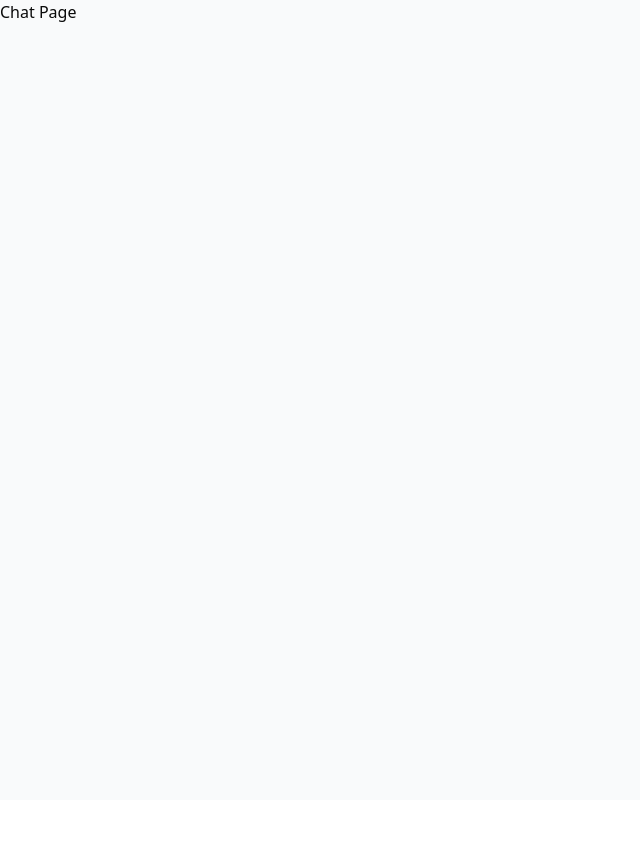
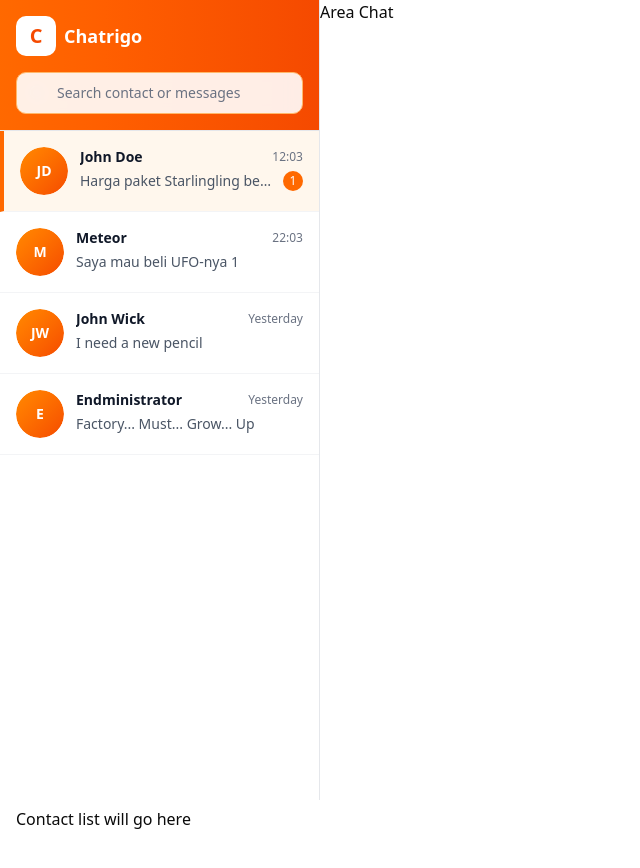
Before and after one commit to KnoWingFly/miniclonechatrigo, a Next.js app: page /chat in a window 1280 px wide. Shown: the top 868 px of the page, without its empty margins (0-640 px from the left). Before the commit the page ends 800 px from the top, so only its background shows below. Built offline with nearby package versions, Linux system fonts and the light colour scheme.

Commit message:
feat: implement contact list with active state indicator (dummy)

```diff
--- a/app/chat/page.tsx
+++ b/app/chat/page.tsx
@@ -1,16 +1,22 @@
-'use client';
+"use client";
 
-import {useState} from 'react';
+import { useState } from "react";
 import {
-    Send, Menu, Search,
-    Check, CheckCheck, MoreVertical,
-    Phone, Video, Smile
-} from 'lucide-react'
+  Send,
+  Menu,
+  Search,
+  Check,
+  CheckCheck,
+  MoreVertical,
+  Phone,
+  Video,
+  Smile,
+} from "lucide-react";
 
-import { Avatar, AvatarFallback, AvatarImage } from '@/components/ui/avatar';
+import { Avatar, AvatarFallback, AvatarImage } from "@/components/ui/avatar";
 
 // TS interface
-interface Contact{
+interface Contact {
   id: string;
   name: string;
   avatar?: string;
@@ -31,107 +37,201 @@
 // DUMMY DATA
 const dummyContacts: Contact[] = [
   {
-    id: '1',
-    name: 'John Doe',
-    avatar: '',
-    lastMessage: 'Harga paket Starlingling berapa yah ?',
-    timestamp: '12:03',
-    unreadCount: 2,
+    id: "1",
+    name: "John Doe",
+    avatar: "",
+    lastMessage: "Harga paket Starlingling berapa yah ?",
+    timestamp: "12:03",
+    unreadCount: 1,
   },
   {
-    id: '2',
-    name: 'Meteor',
-    avatar: '',
-    lastMessage: 'Saya mau beli UFO-nya 1',
-    timestamp: '22:03',
+    id: "2",
+    name: "Meteor",
+    avatar: "",
+    lastMessage: "Saya mau beli UFO-nya 1",
+    timestamp: "22:03",
   },
   {
-    id: '3',
-    name: 'John Wick',
-    avatar: '',
-    lastMessage: 'I need a new pencil',
-    timestamp: 'Yesterday',
+    id: "3",
+    name: "John Wick",
+    avatar: "",
+    lastMessage: "I need a new pencil",
+    timestamp: "Yesterday",
   },
   {
-    id: '4',
-    name: 'Endministrator',
-    avatar: '',
-    lastMessage: 'Factory... Must... Grow... Up',
-    timestamp: 'Yesterday',
+    id: "4",
+    name: "Endministrator",
+    avatar: "",
+    lastMessage: "Factory... Must... Grow... Up",
+    timestamp: "Yesterday",
   },
 ];
 
 const dummyMessages: Message[] = [
   {
-    id: '1',
-    senderId: '1',
-    senderName: 'John Doe',
-    content: 'Pagi, saya mau bertanya',
-    timestamp: '10:45',
+    id: "1",
+    senderId: "1",
+    senderName: "John Doe",
+    content: "Pagi, saya mau bertanya",
+    timestamp: "10:45",
     isRead: true,
     isDelivered: true,
   },
   {
-    id: '1',
-    senderId: 'me',
-    senderName: 'You',
-    content: 'Siang, ada yang bisa saya bantu',
-    timestamp: '12:00',
+    id: "1",
+    senderId: "me",
+    senderName: "You",
+    content: "Siang, ada yang bisa saya bantu",
+    timestamp: "12:00",
     isRead: true,
     isDelivered: true,
   },
   {
-    id: '1',
-    senderId: '1',
-    senderName: 'John Doe',
-    content: 'Harga paket Starlingling berapa yah ?',
-    timestamp: '12:03',
+    id: "1",
+    senderId: "1",
+    senderName: "John Doe",
+    content: "Harga paket Starlingling berapa yah ?",
+    timestamp: "12:03",
     isRead: false,
     isDelivered: true,
   },
   {
-    id: '2',
-    senderId: '2',
-    senderName: 'Meteor',
-    content: 'Saya mau beli ufonya 1',
-    timestamp: '22:03',
+    id: "2",
+    senderId: "2",
+    senderName: "Meteor",
+    content: "Saya mau beli ufonya 1",
+    timestamp: "22:03",
     isRead: true,
     isDelivered: true,
   },
   {
-    id: '3',
-    senderId: '3',
-    senderName: 'John Wick',
-    content: 'I need a new pencil',
-    timestamp: 'Yesterday',
+    id: "3",
+    senderId: "3",
+    senderName: "John Wick",
+    content: "I need a new pencil",
+    timestamp: "Yesterday",
     isRead: true,
     isDelivered: true,
   },
   {
-    id: '3',
-    senderId: 'me',
-    senderName: 'You',
-    content: 'Which one ?',
-    timestamp: '03.10',
+    id: "3",
+    senderId: "me",
+    senderName: "You",
+    content: "Which one ?",
+    timestamp: "03.10",
     isRead: false,
     isDelivered: false,
   },
   {
-    id: '4',
-    senderId: '4',
-    senderName: 'Endministrator',
-    content: 'Factory... Must... Grow... Up',
-    timestamp: 'Yesterday',
+    id: "4",
+    senderId: "4",
+    senderName: "Endministrator",
+    content: "Factory... Must... Grow... Up",
+    timestamp: "Yesterday",
     isRead: true,
     isDelivered: true,
   },
 ];
 
-
 export default function ChatPage() {
+  const [isSidebarOpen, setIsSidebarOpen] = useState(false);
+  const [activeContactId, setActiveContactId] = useState("1");
+  const [messages, setMessages] = useState<Message[]>(dummyMessages);
+  const [inputMessage, setInputMessage] = useState("");
+  const activeContact = dummyContacts.find((c) => c.id === activeContactId);
   return (
     <div className="flex h-screen bg-gray-50">
-      <h1>Chat Page</h1>
+      {/* Sidebar */}
+      <div
+        className={`
+        fixed lg:static inset-y-0 left-0 z-40
+        w-80 bg-white border-r border-gray-200
+        transform transition-transform duration-300 ease-in-out
+        ${isSidebarOpen ? "translate-x-0" : "-translate-x-full lg:translate-x-0"}
+      `}
+      >
+        {/* Sidebar Header */}
+        <div className="p-4 border-b border-gray-200 bg-gradient-to-r from-orange-500 to-orange-600">
+          <div className="flex items-center justify-between mb-4">
+            <div className="flex items-center gap-2">
+              <div className="w-10 h-10 bg-white rounded-lg flex items-center justify-center">
+                <span className="text-orange-600 font-bold text-xl">C</span>
+              </div>
+              <span className="text-white font-semibold text-lg">Chatrigo</span>
+            </div>
+            <button className="lg:hidden text-white p-2 hover:bg-orange-600 rounded-lg transition-colors">
+              <MoreVertical size={20} />
+            </button>
+          </div>
+          {/* Search Bar */}
+          <div className="relative">
+            <Search
+              className="absolute left-3 top-1/2 transform -translate-y-1/2 text-gray-400"
+              size={18}
+            />
+            <input
+              type="text"
+              placeholder="Search contact or messages"
+              className="w-full pl-10 pr-4 py-2.5 bg-white/90 backdrop-blur-sm border border-orange-300 rounded-lg text-sm focus:outline-none focus:ring-2 focus:ring-orange-300 focus:border-transparent placeholder-gray-500"
+            />
+          </div>
+        </div>
+        {/*Contact List */}
+        <div className="overflow-y-auto h-[calc(100vh-140px)]">
+          {dummyContacts.map((contact) => (
+            <button
+              key={contact.id}
+              onClick={() => {
+                setActiveContactId(contact.id);
+                setIsSidebarOpen(false); // Close sidebar on mobile (Hamburger Icon)
+              }}
+              className={`
+        w-full p-4 flex items-start gap-3 border-b border-gray-100
+        hover:bg-gray-50 transition-colors text-left
+        ${activeContactId === contact.id ? "bg-orange-50 border-l-4 border-l-orange-500" : ""}
+      `}
+            >
+              <Avatar className="w-12 h-12 flex-shrink-0">
+                <AvatarImage src={contact.avatar} alt={contact.name} />
+                <AvatarFallback className="bg-gradient-to-br from-orange-400 to-orange-600 text-white font-semibold">
+                  {contact.name
+                    .split(" ")
+                    .map((n) => n[0])
+                    .join("")
+                    .slice(0, 2)}
+                </AvatarFallback>
+              </Avatar>
+              <div className="flex-1 min-w-0">
+                <div className="flex items-center justify-between mb-1">
+                  <h3 className="font-semibold text-gray-900 text-sm truncate">
+                    {contact.name}
+                  </h3>
+                  <span className="text-xs text-gray-500 flex-shrink-0 ml-2">
+                    {contact.timestamp}
+                  </span>
+                </div>
+                <div className="flex items-center justify-between">
+                  <p className="text-sm text-gray-600 truncate flex-1">
+                    {contact.lastMessage}
+                  </p>
+                  {contact.unreadCount && (
+                    <span className="ml-2 bg-orange-500 text-white text-xs rounded-full w-5 h-5 flex items-center justify-center flex-shrink-0">
+                      {contact.unreadCount}
+                    </span>
+                  )}
+                </div>
+              </div>
+            </button>
+          ))}
+        </div>
+        <div className="overflow-y-auto h-[calc(100vh-140px)]">
+          <p className="p-4">Contact list will go here</p>
+        </div>
+      </div>
+      {/* TO-DO: Main Chat Area */}
+      <div className="flex-1 flex flex-col bg-white">
+        <p>Area Chat</p>
+      </div>
     </div>
   );
 }
```
